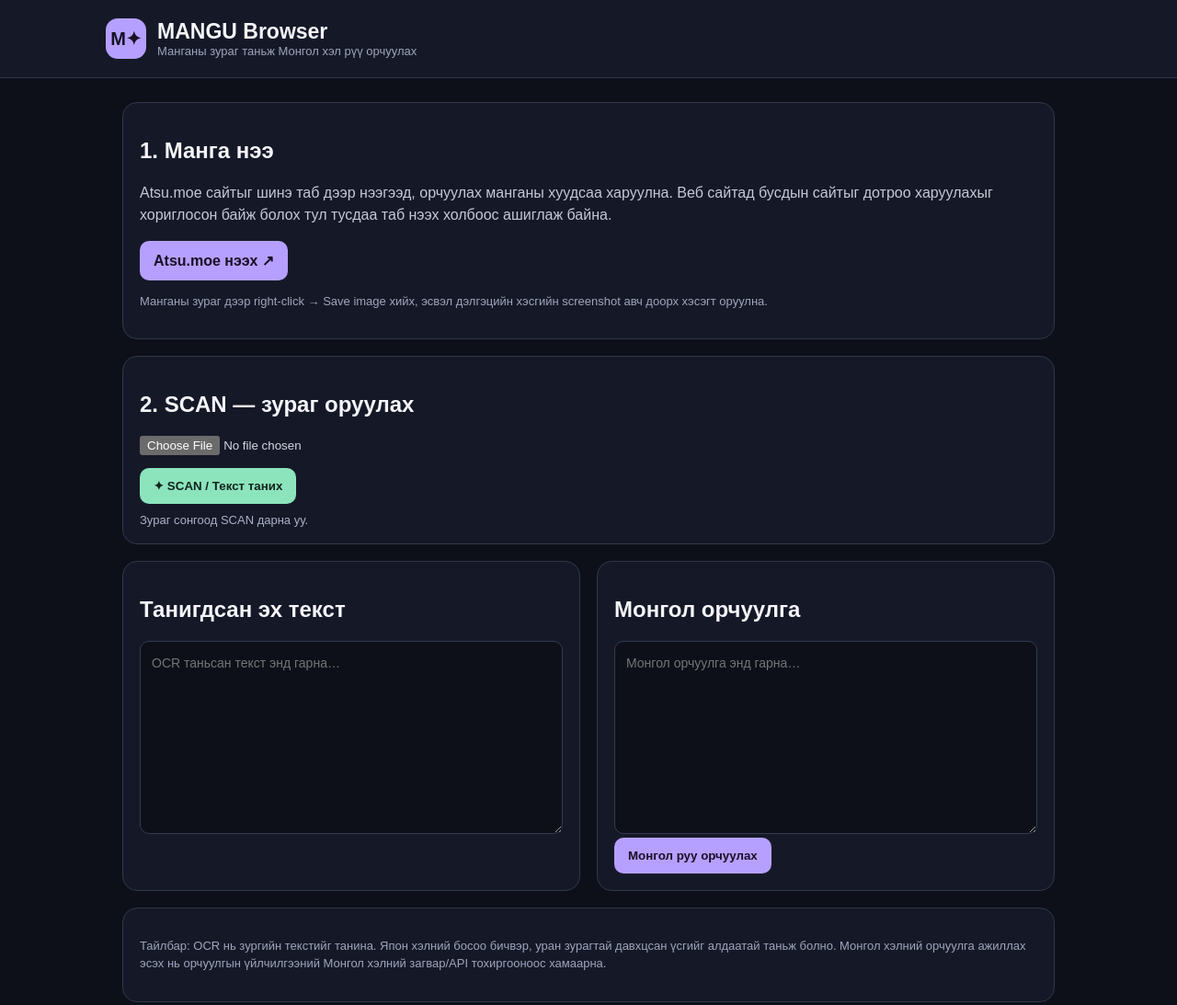
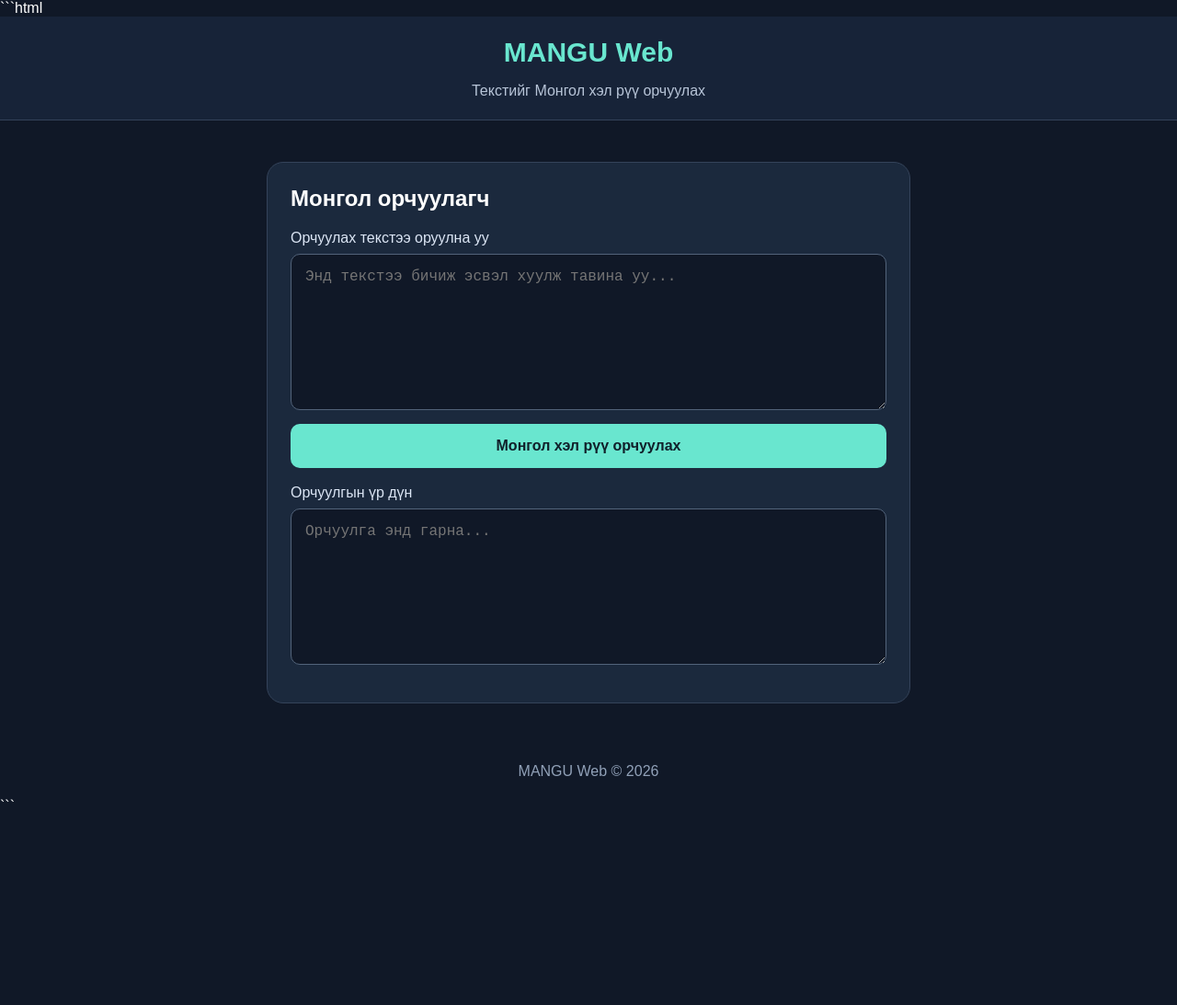
Before and after one commit to eternals916-prog/mangu-web, a website: page index.html in a window 1280 px wide. Shown: the whole page at 92% size. After the commit the page ends 886 px from the top, so only its background shows below. Drawn offline with Linux system fonts and the light colour scheme.

Commit message:
Revamp index.html for MANGU Web application
Updated the HTML structure and styles for the MANGU Web application, enhancing the layout and functionality for text translation.

````diff
--- a/index.html
+++ b/index.html
@@ -1,73 +1,169 @@
-<!doctype html>
+```html
+<!DOCTYPE html>
 <html lang="mn">
 <head>
-<meta charset="utf-8"><meta name="viewport" content="width=device-width,initial-scale=1">
-<title>MANGU Browser — Монгол орчуулга</title>
-<script src="https://cdn.jsdelivr.net/npm/tesseract.js@5/dist/tesseract.min.js"></script>
-<style>
-:root{color-scheme:dark}*{box-sizing:border-box}body{margin:0;background:#0d1019;color:#f5f5fb;font-family:Arial,sans-serif}
-header{padding:20px max(18px,calc((100vw - 1050px)/2));background:#151927;border-bottom:1px solid #30364a}
-.brand{display:flex;align-items:center;gap:12px}.logo{width:44px;height:44px;border-radius:13px;background:#b6a0ff;color:#171126;display:grid;place-items:center;font-weight:bold;font-size:20px}
-h1{margin:0;font-size:23px}p{line-height:1.5;color:#c4c8d7}.muted{color:#9ea5bc;font-size:13px}
-main{max-width:1050px;margin:26px auto;padding:0 18px;display:grid;gap:18px;grid-template-columns:1fr 1fr}
-.card{background:#151927;border:1px solid #30364a;border-radius:16px;padding:18px;min-width:0}.wide{grid-column:1/-1}
-button,.button{display:inline-block;border:0;border-radius:10px;padding:12px 15px;font-weight:bold;cursor:pointer;text-decoration:none}
-.primary{background:#b6a0ff;color:#171126}.green{background:#8ce4bd;color:#10251c}.dark{background:#292f43;color:white}
-input[type=file]{display:block;max-width:100%;margin:14px 0;color:#d6d8e3}
-textarea{width:100%;min-height:210px;background:#0d1019;color:#fff;border:1px solid #343b51;border-radius:10px;padding:12px;resize:vertical;font:14px/1.6 Arial}
-#preview{max-width:100%;max-height:380px;display:none;border-radius:10px;margin-top:12px}
-#status{margin-top:10px;color:#aab1c7;font-size:13px;white-space:pre-wrap}a{color:#c5b4ff}
-@media(max-width:760px){main{grid-template-columns:1fr}.wide{grid-column:auto}}
-</style></head>
+  <meta charset="UTF-8">
+  <meta name="viewport" content="width=device-width, initial-scale=1.0">
+  <title>MANGU Web — Орчуулагч</title>
+  <style>
+    * {
+      box-sizing: border-box;
+    }
+
+    body {
+      margin: 0;
+      font-family: Arial, sans-serif;
+      background: #101827;
+      color: #ffffff;
+      min-height: 100vh;
+    }
+
+    header {
+      padding: 22px;
+      text-align: center;
+      background: #172338;
+      border-bottom: 1px solid #34435a;
+    }
+
+    header h1 {
+      margin: 0;
+      color: #69e6cf;
+      font-size: 30px;
+    }
+
+    header p {
+      color: #b8c5d8;
+      margin-bottom: 0;
+    }
+
+    main {
+      width: min(700px, 92%);
+      margin: 45px auto;
+      padding: 25px;
+      background: #1b293d;
+      border: 1px solid #34435a;
+      border-radius: 18px;
+    }
+
+    h2 {
+      margin-top: 0;
+    }
+
+    label {
+      display: block;
+      margin: 18px 0 8px;
+      color: #dce6f5;
+    }
+
+    textarea {
+      width: 100%;
+      min-height: 170px;
+      padding: 15px;
+      border-radius: 10px;
+      border: 1px solid #52637a;
+      background: #101827;
+      color: white;
+      font-size: 16px;
+      resize: vertical;
+    }
+
+    button {
+      width: 100%;
+      padding: 15px;
+      margin-top: 15px;
+      background: #69e6cf;
+      color: #10202a;
+      border: none;
+      border-radius: 10px;
+      font-size: 16px;
+      font-weight: bold;
+      cursor: pointer;
+    }
+
+    button:disabled {
+      opacity: 0.6;
+      cursor: wait;
+    }
+
+    #status {
+      color: #ffd479;
+      white-space: pre-wrap;
+      overflow-wrap: anywhere;
+    }
+
+    footer {
+      padding: 20px;
+      text-align: center;
+      color: #91a1b8;
+    }
+  </style>
+</head>
 <body>
-<header><div class="brand"><div class="logo">M✦</div><div><h1>MANGU Browser</h1><div class="muted">Манганы зураг таньж Монгол хэл рүү орчуулах</div></div></div></header>
-<main>
-<section class="card wide">
-<h2>1. Манга нээ</h2>
-<p>Atsu.moe сайтыг шинэ таб дээр нээгээд, орчуулах манганы хуудсаа харуулна. Веб сайтад бусдын сайтыг дотроо харуулахыг хориглосон байж болох тул тусдаа таб нээх холбоос ашиглаж байна.</p>
-<a class="button primary" href="https://atsu.moe/" target="_blank" rel="noopener">Atsu.moe нээх ↗</a>
-<p class="muted">Манганы зураг дээр right-click → Save image хийх, эсвэл дэлгэцийн хэсгийн screenshot авч доорх хэсэгт оруулна.</p>
-</section>
-<section class="card wide">
-<h2>2. SCAN — зураг оруулах</h2>
-<input id="file" type="file" accept="image/*">
-<img id="preview" alt="Оруулсан манганы зураг">
-<div><button class="green" id="scan">✦ SCAN / Текст таних</button></div>
-<div id="status">Зураг сонгоод SCAN дарна уу.</div>
-</section>
-<section class="card">
-<h2>Танигдсан эх текст</h2>
-<textarea id="original" placeholder="OCR таньсан текст энд гарна…"></textarea>
-</section>
-<section class="card">
-<h2>Монгол орчуулга</h2>
-<textarea id="translation" placeholder="Монгол орчуулга энд гарна…"></textarea>
-<button class="primary" id="translate">Монгол руу орчуулах</button>
-</section>
-<section class="card wide">
-<p class="muted">Тайлбар: OCR нь зургийн текстийг танина. Япон хэлний босоо бичвэр, уран зурагтай давхцсан үсгийг алдаатай таньж болно. Монгол хэлний орчуулга ажиллах эсэх нь орчуулгын үйлчилгээний Монгол хэлний загвар/API тохиргооноос хамаарна.</p>
-</section>
-</main>
-<script>
-const $=id=>document.getElementById(id);let imageFile=null;
-$("file").addEventListener("change",()=>{
- imageFile=$("file").files[0]||null;
- if(imageFile){$("preview").src=URL.createObjectURL(imageFile);$("preview").style.display="block";$("status").textContent="Зураг бэлэн. SCAN дарна уу.";}
-});
-$("scan").onclick=async()=>{
- if(!imageFile){$("status").textContent="Эхлээд манганы зураг сонгоно уу.";return;}
- $("scan").disabled=true;$("status").textContent="OCR ажиллаж байна…";
- try{
-  const result=await Tesseract.recognize(imageFile,"eng+jpn",{logger:m=>{if(m.status)$("status").textContent=m.status+(m.progress!=null?" "+Math.round(m.progress*100)+"%":"");}});
-  $("original").value=(result.data.text||"").trim();
-  if(!$("original").value) throw new Error("Текст таньсангүй. Илүү тод зураг сонгоно уу.");
-  $("status").textContent="Текст танилаа. Одоо Монгол руу орчуулж болно.";
- }catch(e){$("status").textContent="Алдаа: "+e.message;}finally{$("scan").disabled=false;}
-};
-$("translate").onclick=async()=>{
- const text=$("original").value.trim();if(!text){$("status").textContent="Эхлээд SCAN хийж текст танина уу.";return;}
- $("translate").disabled=true;$("status").textContent="Монгол руу орчуулж байна…";
- try{const r=await fetch("/api/translate",{method:"POST",headers:{"Content-Type":"application/json"},body:JSON.stringify({text})});const d=await r.json();if(!r.ok)throw new Error(d.error||"Орчуулгын алдаа");$("translation").value=d.translatedText;$("status").textContent="Орчуулга дууслаа.";}
- catch(e){$("status").textContent="Орчуулгын алдаа: "+e.message;}finally{$("translate").disabled=false;}
-};
-</script></body></html>
+  <header>
+    <h1>MANGU Web</h1>
+    <p>Текстийг Монгол хэл рүү орчуулах</p>
+  </header>
+
+  <main>
+    <h2>Монгол орчуулагч</h2>
+
+    <label for="source">Орчуулах текстээ оруулна уу</label>
+    <textarea id="source" placeholder="Энд текстээ бичиж эсвэл хуулж тавина уу..."></textarea>
+
+    <button id="translate">Монгол хэл рүү орчуулах</button>
+
+    <label for="result">Орчуулгын үр дүн</label>
+    <textarea id="result" placeholder="Орчуулга энд гарна..." readonly></textarea>
+
+    <p id="status" role="status"></p>
+  </main>
+
+  <footer>MANGU Web © 2026</footer>
+
+  <script>
+    const source = document.getElementById("source");
+    const result = document.getElementById("result");
+    const button = document.getElementById("translate");
+    const status = document.getElementById("status");
+
+    button.addEventListener("click", async () => {
+      const text = source.value.trim();
+
+      if (!text) {
+        status.textContent = "Эхлээд орчуулах текстээ оруулна уу.";
+        return;
+      }
+
+      button.disabled = true;
+      status.textContent = "Орчуулж байна...";
+      result.value = "";
+
+      try {
+        const response = await fetch("/api/translate", {
+          method: "POST",
+          headers: {
+            "Content-Type": "application/json"
+          },
+          body: JSON.stringify({ text })
+        });
+
+        const data = await response.json();
+
+        if (!response.ok) {
+          throw new Error(data.error || "Орчуулга амжилтгүй боллоо.");
+        }
+
+        result.value = data.translatedText;
+        status.textContent = "Орчуулга амжилттай дууслаа.";
+      } catch (error) {
+        status.textContent =
+          "Алдаа: " + error.message +
+          "\nСервер болон орчуулгын API тохиргоог шалгана уу.";
+      } finally {
+        button.disabled = false;
+      }
+    });
+  </script>
+</body>
+</html>
+```
````
